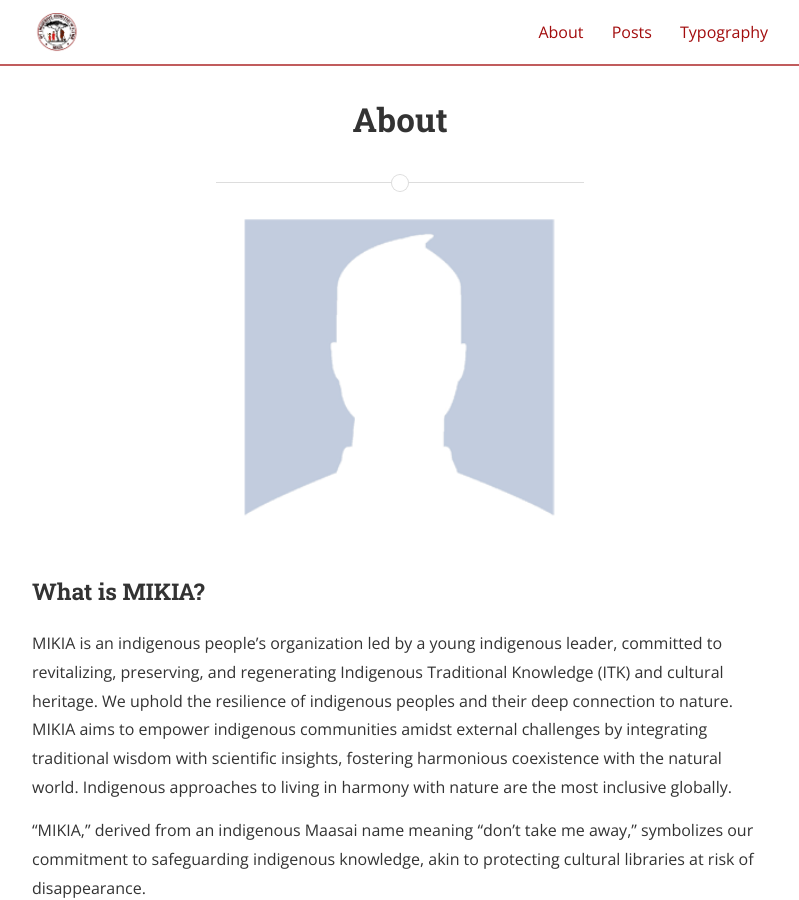
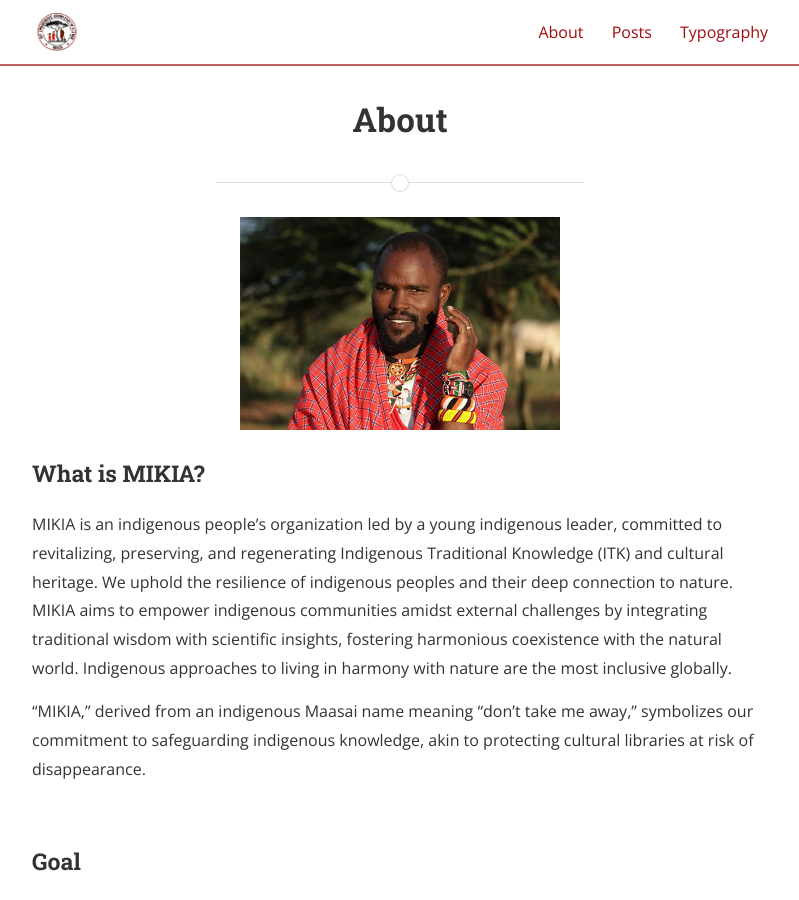
Before and after one commit to mikiakenya/mikiakenya.github.io, a Jekyll site: the page built from about.md, in a window 1280 px wide and 900 px high. Shown: the whole window, without its empty margins (240-1039 px from the left). Built offline with Jekyll 4.4.1, drawn with Linux system fonts in a browser that asks for light colours; nearby versions of some CDN libraries.

Commit message:
about page image

```diff
--- a/about.md
+++ b/about.md
@@ -5,7 +5,7 @@ permalink: /about/
 main_nav: true
 ---
 
-![alt text]({{ site.baseurl }}/assets/profile-placeholder.gif "Profile Picture"){:.profile}
+![alt text]({{ site.baseurl }}/assets/about-500.jpg "Profile Picture"){:.profile}
 
 ### What is MIKIA?
 MIKIA is an indigenous people's organization led by a young indigenous leader, committed to revitalizing, preserving, and regenerating Indigenous Traditional Knowledge (ITK) and cultural heritage. We uphold the resilience of indigenous peoples and their deep connection to nature. MIKIA aims to empower indigenous communities amidst external challenges by integrating traditional wisdom with scientific insights, fostering harmonious coexistence with the natural world. Indigenous approaches to living in harmony with nature are the most inclusive globally.
```
